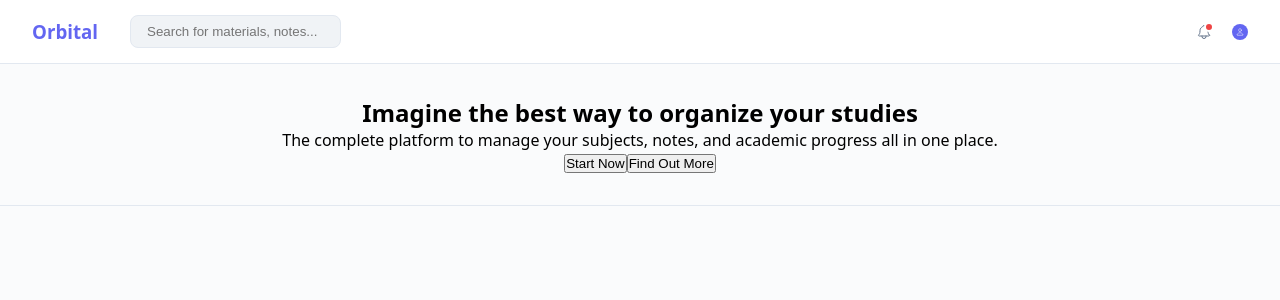
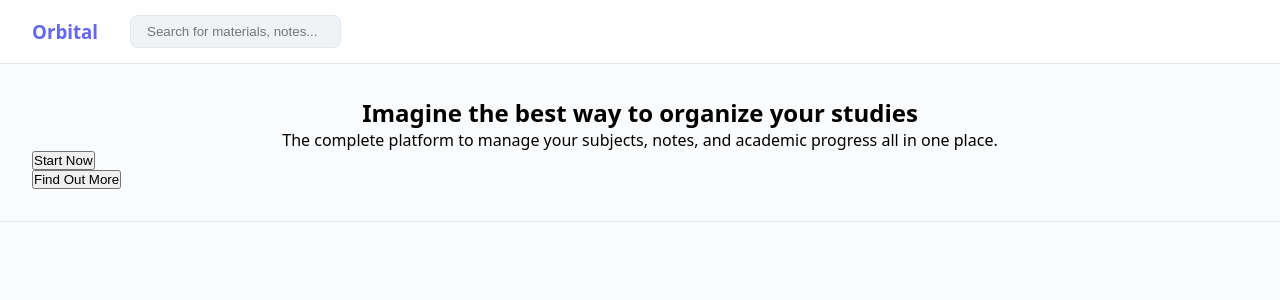
Before and after one commit to 0xGaziin/orbital, a React (Vite) app: page / in a window 1280 px wide. Shown: the top 300 px of the page. Built offline with nearby package versions, Linux system fonts and the light colour scheme.

Commit message:
fix: removed button component

```diff
--- a/src/components/Button/Button.jsx
+++ b/src/components/Button/Button.jsx
@@ -1,9 +1,9 @@
 import styles from './Button.module.css';
 
-function Button({ children, className }) {
+function Button({ placeholder }) {
   return (
-    <button className={`${styles.btnBase} ${className}`}>
-      {children}
+    <button>
+      {placeholder}
     </button>
   )
 }
--- a/src/components/Button/Button.module.css
+++ b/src/components/Button/Button.module.css
@@ -1,4 +1,4 @@
-.btnBase {
+button {
   cursor: pointer;
   display: flex;
   align-items: center;
--- a/src/components/Header/Header.jsx
+++ b/src/components/Header/Header.jsx
@@ -12,14 +12,7 @@ function Header() {
       </div>
 
       <div className={styles.configuration}>
-        <Button className={styles.btnIcon}>
-          <IoNotificationsOutline size={16} />
-          <span className={styles.badge}></span>
-        </Button>
-
-        <Button className={styles.btnProfile}>
-          <IoPersonOutline size={8} color="white" />
-        </Button>
+        {/* To do later */ }
       </div>
     </header>
   )
--- a/src/pages/Home/Home.jsx
+++ b/src/pages/Home/Home.jsx
@@ -1,4 +1,5 @@
 import Header from "../../components/Header/Header";
+import Button from "../../components/Button/Button";
 import styles from './Home.module.css';
 
 function Home() {
```
